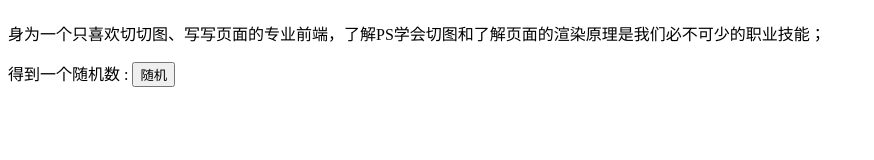
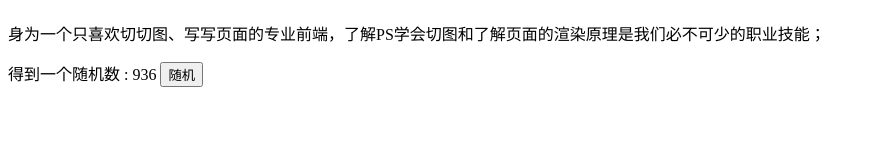
Before and after one commit to lijinbia/lijinbia.github.io, a plain HTML site: page index.html in a window 1280 px wide. Both pictures are taken after a click on the button "随机". Shown: the whole page, without its empty margins (0-874 px from the left). Drawn offline with Linux system fonts and the light colour scheme.

Commit message:
Update index.html

```diff
--- a/index.html
+++ b/index.html
@@ -14,8 +14,8 @@
    <button id="random_btn">随机</button>
 
    <script>
-      document.getElementById('random_btn').on('click', function() {
-          document.getElementById('random_count').innterText = '' + Math.round(Math.random() * 1000);
+      document.getElementById('random_btn').addEventListener('click', function() {
+          document.getElementById('random_count').innerText = '' + Math.round(Math.random() * 1000);
       })
    </script>
 </p>
```
